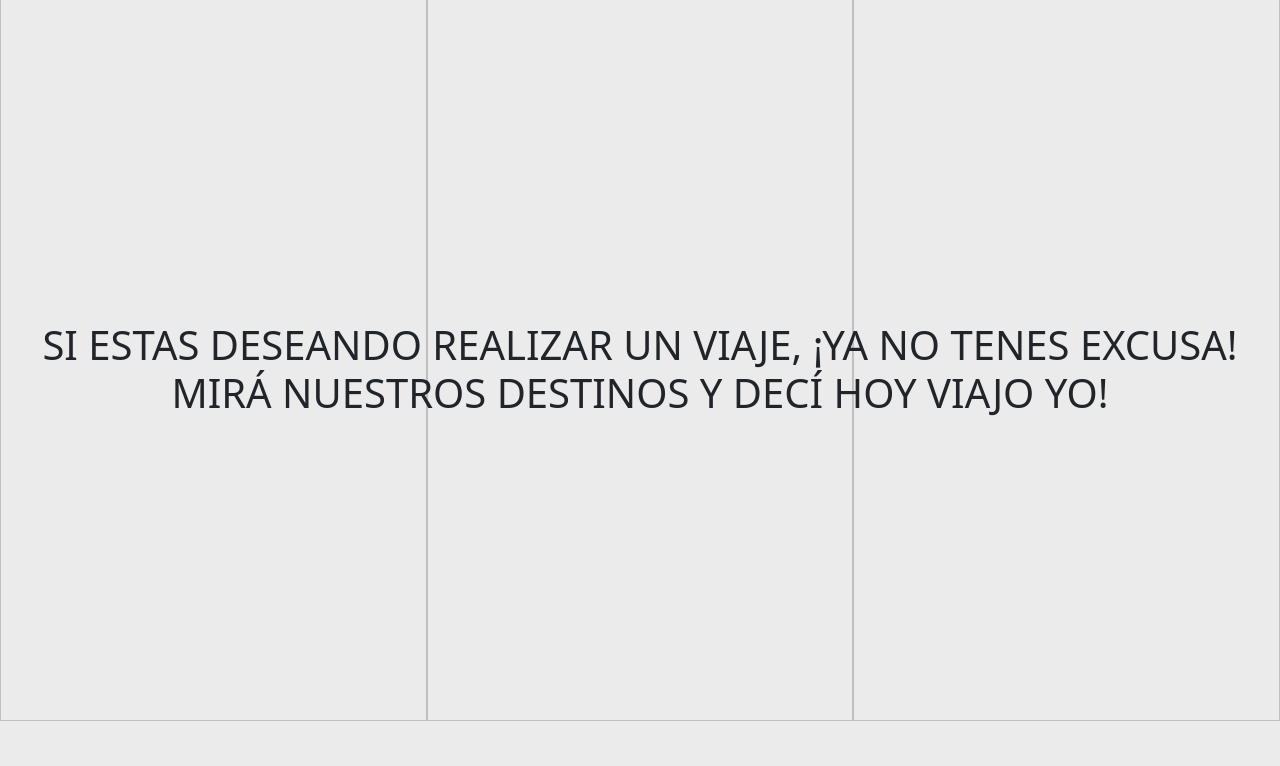
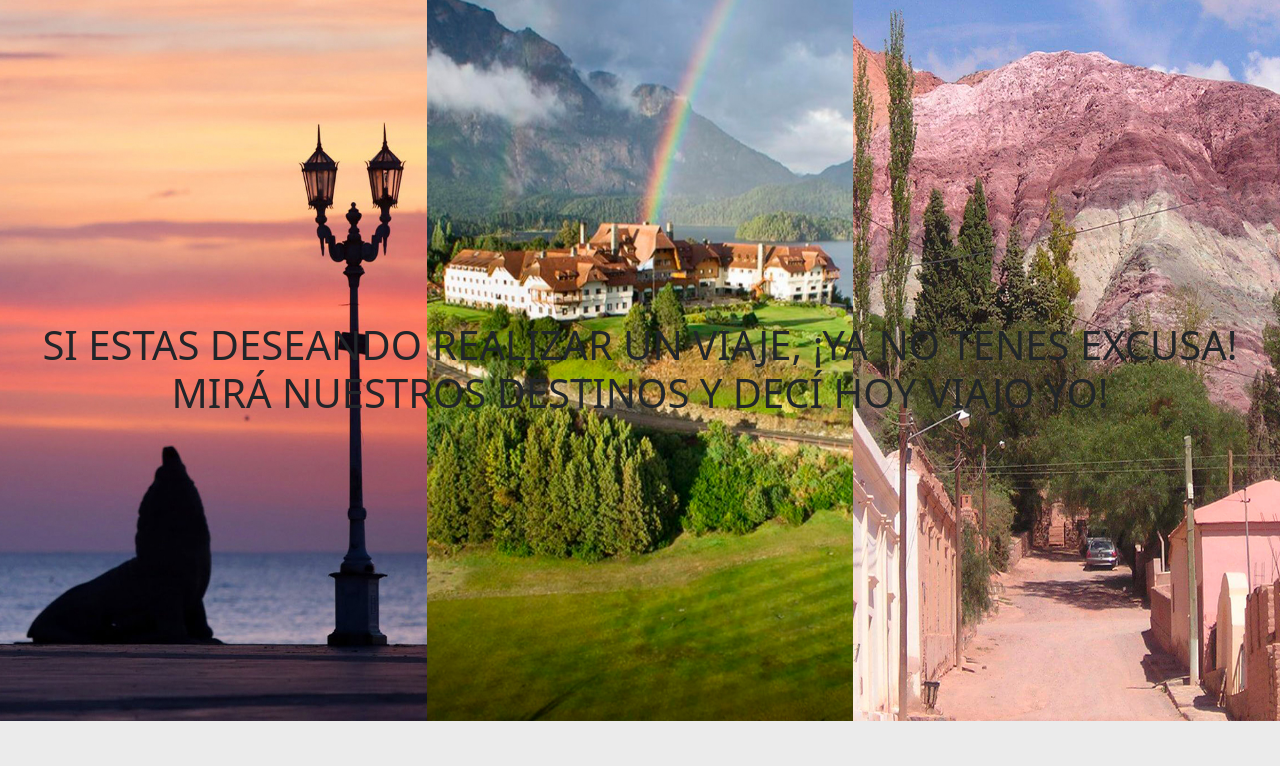
Before and after one commit to KevAlegre/proyecto_desarrollo_web, a plain HTML site: page index.html in a window 1280 px wide. Shown: the part 79-845 px from the top of the page. Drawn offline with Linux system fonts and the light colour scheme; a web font is replaced by a local one.

Commit message:
preEntrega3 - Cambios en index

```diff
--- a/index.html
+++ b/index.html
@@ -48,13 +48,13 @@
               </div>
             <section class="bannerPrincipal">
               <div class="col-md-4">
-                <img class="imgBanner" src="../Proyecto Final/assets/img/banner/banner1.jpg" alt="">
+                <img class="imgBanner" src="./assets/img/banner/banner1.jpg" alt="">
               </div>
               <div class="col-md-4">
-                <img class="imgBanner" src="../Proyecto Final/assets/img/banner/banner2.jpg" alt="">
+                <img class="imgBanner" src="./assets/img/banner/banner2.jpg" alt="">
               </div>
               <div class="col-md-4">
-               <img class="imgBanner" src="../Proyecto Final/assets/img/banner/banner3.jpg" alt="">
+               <img class="imgBanner" src="./assets/img/banner/banner3.jpg" alt="">
               </div>
             </section>
             <h1 class="position-absolute top-50 text-center">SI ESTAS DESEANDO REALIZAR UN VIAJE, ¡YA NO TENES EXCUSA! MIRÁ NUESTROS DESTINOS Y DECÍ HOY VIAJO YO!</h1>
```
